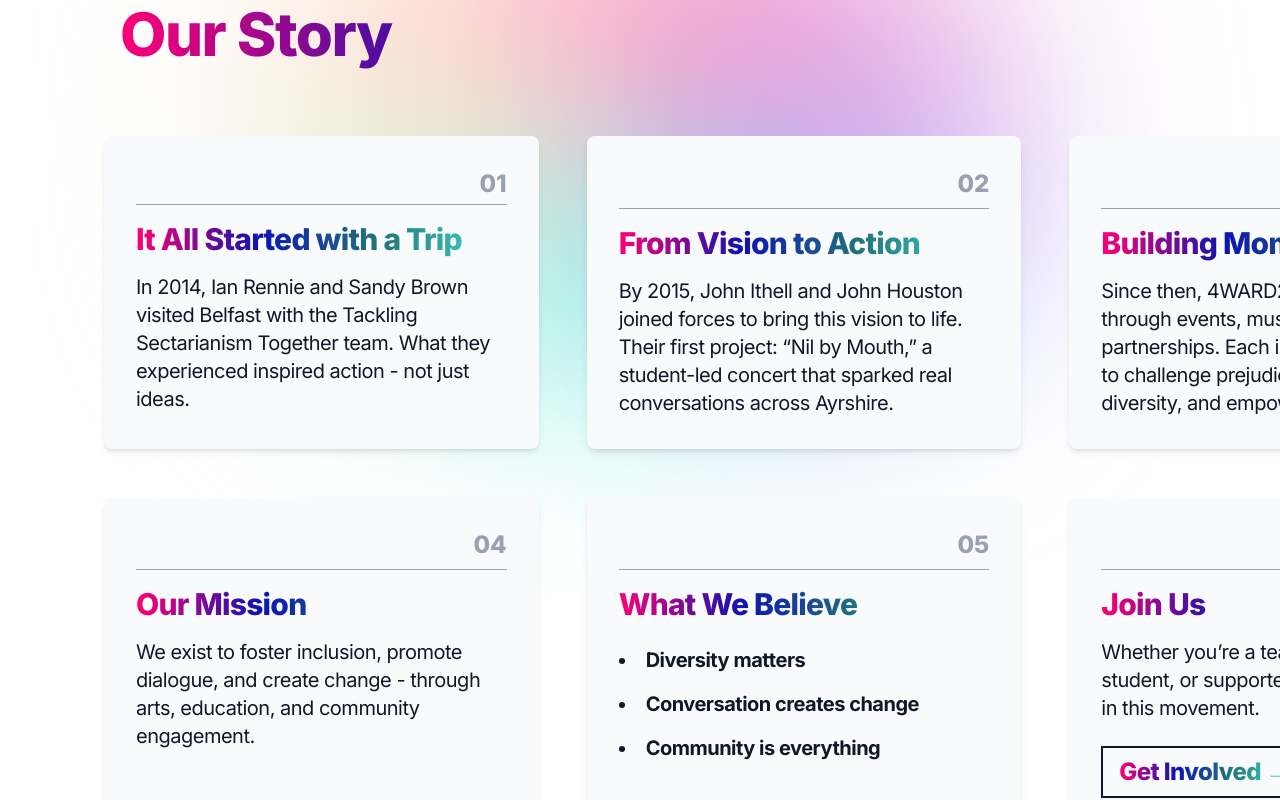
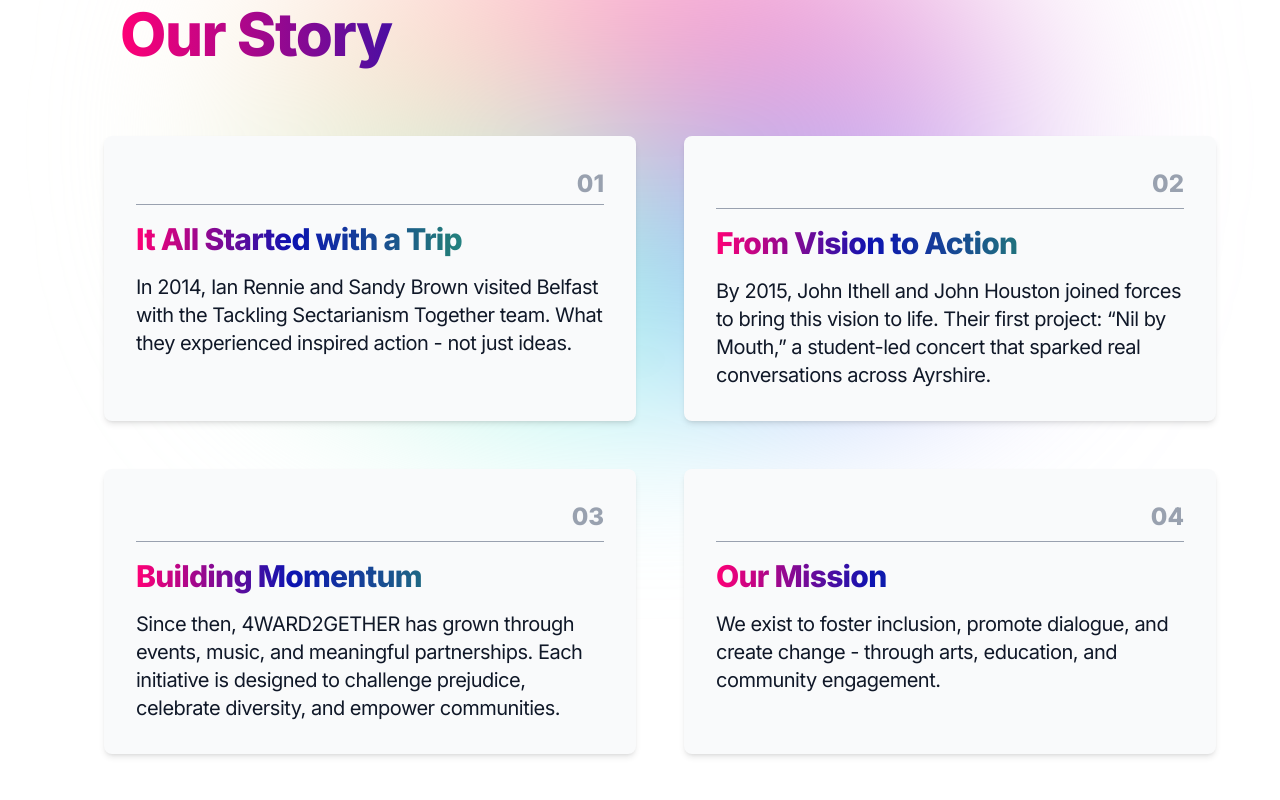
Before and after one commit to jaycee808/forward-together-2025, a Next.js app: page /our-story in a window 1280 px wide. Shown: the part 260-1060 px from the top of the page. Built offline with nearby package versions, Linux system fonts and the light colour scheme.

Commit message:
updated our story and footer

```diff
--- a/components/Footer.jsx
+++ b/components/Footer.jsx
@@ -12,7 +12,7 @@ export default function Footer() {
             <div className="flex gap-6">
             <SocialIcon href="https://www.instagram.com/4ward2gethersocial" label="Instagram" icon={<Instagram size={24} />} />
             <SocialIcon href="https://www.facebook.com/4ward2gethercelebratingdiversity" label="Facebook" icon={<Facebook size={24} />} />
-            <SocialIcon href="mailto:ward2gether.1@gmail.com" label="Email" icon={<Mail size={24} />} />
+            <SocialIcon href="mailto:4ward2gether.1@gmail.com" label="Email" icon={<Mail size={24} />} />
             </div>
 
             {/* Copyright */}
--- a/pages/our-story.jsx
+++ b/pages/our-story.jsx
@@ -12,13 +12,13 @@ export default function OurStory() {
             Our Story
             </h1>
 
-            {/* Grid Container */}
-            <div className="grid grid-cols-1 md:grid-cols-2 lg:grid-cols-3 gap-12 mt-12 w-80 lg:w-350">
+            {/* Flex Container */}
+            <div className="flex flex-wrap gap-12 mt-12">
 
             {/* Section Card Template */}
 
             {/* Section 01 */}
-            <div className="relative bg-gray-50 p-8 rounded-lg shadow-md">
+            <div className="relative bg-gray-50 p-8 rounded-lg shadow-md flex-1 min-w-[300px] md:basis-[calc(50%-24px)] lg:basis-[calc(33.333%-24px)]">
                 <div className="flex justify-end items-start">
                     <span className="text-2xl font-inter font-extrabold text-gray-400">01</span>
                 </div>
@@ -33,7 +33,7 @@ export default function OurStory() {
             </div>
 
             {/* Section 02 */}
-            <div className="relative bg-gray-50 p-8 rounded-lg shadow-md">
+            <div className="relative bg-gray-50 p-8 rounded-lg shadow-md flex-1 min-w-[300px] md:basis-[calc(50%-24px)] lg:basis-[calc(33.333%-24px)]">
                 <div className="flex justify-end items-start">
                     <span className="text-2xl font-inter font-extrabold text-gray-400">02</span>
                 </div>
@@ -48,7 +48,7 @@ export default function OurStory() {
             </div>
 
             {/* Section 03 */}
-            <div className="relative bg-gray-50 p-8 rounded-lg shadow-md">
+            <div className="relative bg-gray-50 p-8 rounded-lg shadow-md flex-1 min-w-[300px] md:basis-[calc(50%-24px)] lg:basis-[calc(33.333%-24px)]">
                 <div className="flex justify-end items-start">
                     <span className="text-2xl font-inter font-extrabold text-gray-400">03</span>
                 </div>
@@ -63,7 +63,7 @@ export default function OurStory() {
             </div>
 
             {/* Section 04 */}
-            <div className="relative bg-gray-50 p-8 rounded-lg shadow-md">
+            <div className="relative bg-gray-50 p-8 rounded-lg shadow-md flex-1 min-w-[300px] md:basis-[calc(50%-24px)] lg:basis-[calc(33.333%-24px)]">
                 <div className="flex justify-end items-start">
                     <span className="text-2xl font-inter font-extrabold text-gray-400">04</span>
                 </div>
@@ -77,7 +77,7 @@ export default function OurStory() {
             </div>
 
             {/* Section 05 */}
-            <div className="relative bg-gray-50 p-8 rounded-lg shadow-md">
+            <div className="relative bg-gray-50 p-8 rounded-lg shadow-md flex-1 min-w-[300px] md:basis-[calc(50%-24px)] lg:basis-[calc(33.333%-24px)]">
                 <div className="flex justify-end items-start">
                     <span className="text-2xl font-inter font-extrabold text-gray-400">05</span>
                 </div>
@@ -93,7 +93,7 @@ export default function OurStory() {
             </div>
 
             {/* Section 06 */}
-            <div className="relative bg-gray-50 p-8 rounded-lg shadow-md">
+            <div className="relative bg-gray-50 p-8 rounded-lg shadow-md flex-1 min-w-[300px] md:basis-[calc(50%-24px)] lg:basis-[calc(33.333%-24px)]">
                 <div className="flex justify-end items-start">
                     <span className="text-2xl font-inter font-extrabold text-gray-400">06</span>
                 </div>
--- a/styles/globals.css
+++ b/styles/globals.css
@@ -10,7 +10,7 @@
         font-family: 'Inter', sans-serif;
       }
 
-      /* Gradient */
+      /* Gradient for Text */
       .gradient {
         background: linear-gradient(90deg, #FF0076, #0C13B1, #22797A, #40E0D0);
         -webkit-background-clip: text;
@@ -19,6 +19,11 @@
         color: transparent;
         z-index: 2;
         position: relative;
+      }
+
+      /* Gradient for Background */
+      .bg-gradient {
+        background: linear-gradient(90deg, #FF0076, #0C13B1, #22797A, #40E0D0);
       }
 
       /* Background */
```
